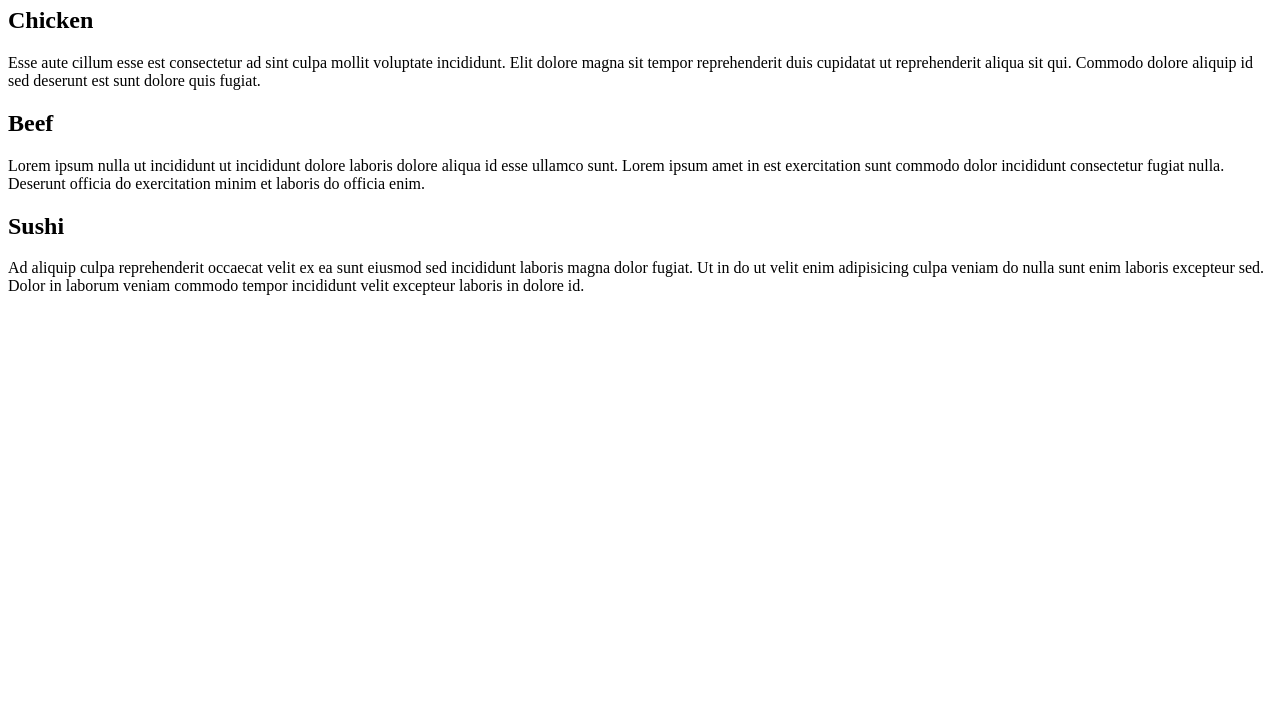
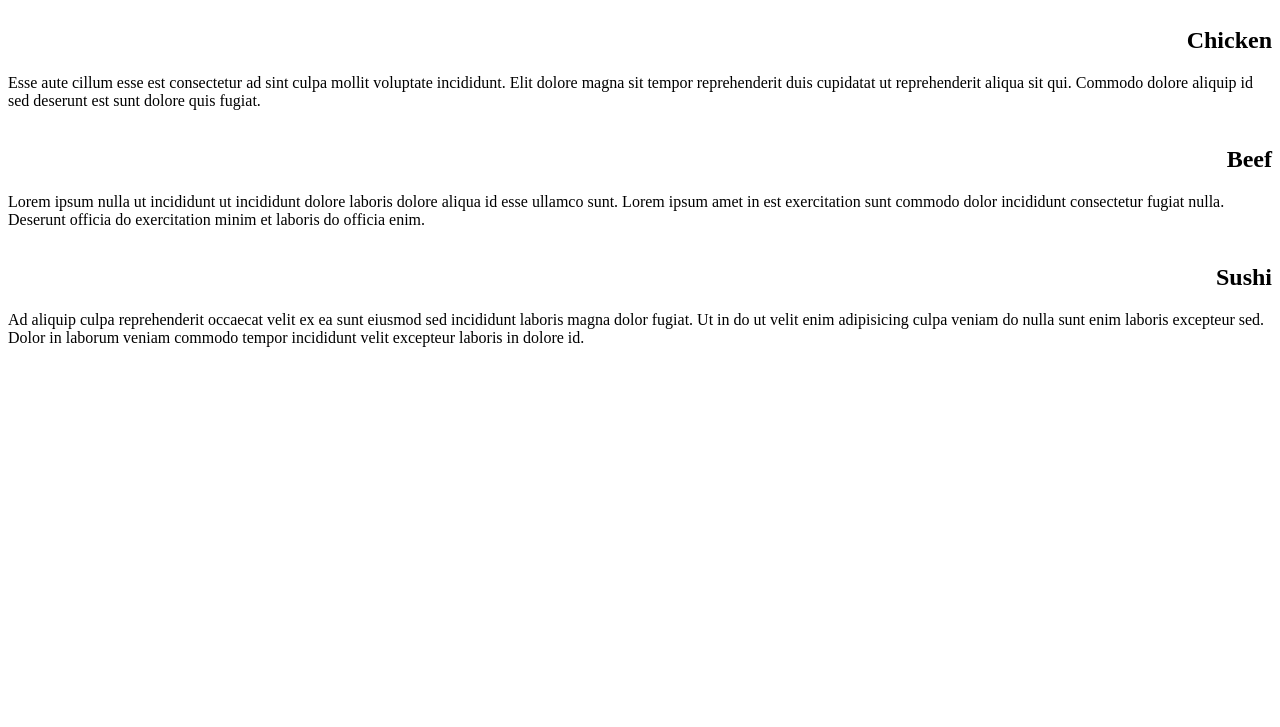
Before and after one commit to darshandeshmukh14/coursera-webdev-solution, a plain HTML site: page mod2sol/index.html in a window 1280 px wide. Shown: the part 73-800 px from the top of the page. Drawn offline with Linux system fonts and the light colour scheme; files that its build step writes are made by us from their sources.

Commit message:
style fix

```diff
--- a/mod2sol/index.html
+++ b/mod2sol/index.html
@@ -2,9 +2,10 @@
 <html>
 <head>
 	<title>Assignment Solution for Module 2</title>
-    <link rel="stylesheet" href="styles.css">
 
-
+	<meta charset="utf-8">
+	<meta name="viewport" content="width=device-width, initial-scale=1">
+	<link rel="stylesheet" href="style.css">
 
 </head>
 <body>
```
